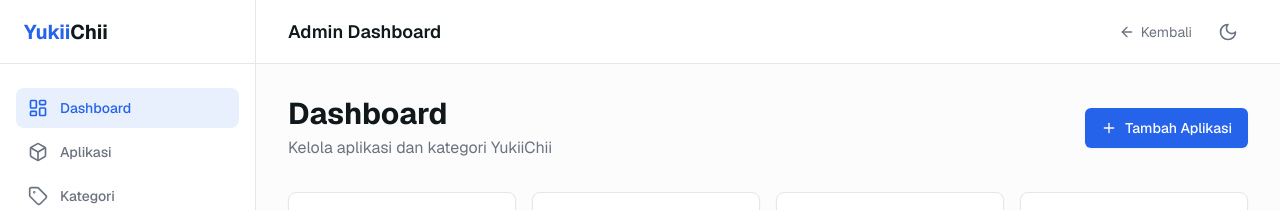
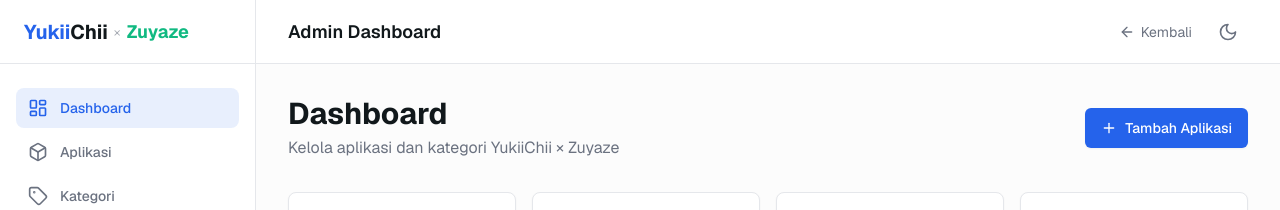
Before and after one commit to Zuyaze/yukiichii, a Next.js app: page /dashboard in a window 1280 px wide. Shown: the top 210 px of the page. Built offline with nearby package versions, Linux system fonts and the light colour scheme; no server answers; the database is empty; sample sign-in values are in the browser's storage.

Commit message:
Rebrand: YukiiChii × Zuyaze collaboration branding

```diff
--- a/src/app/(admin)/dashboard/page.tsx
+++ b/src/app/(admin)/dashboard/page.tsx
@@ -28,7 +28,7 @@ export default async function DashboardPage() {
       <div className="flex flex-col gap-3 sm:flex-row sm:items-center sm:justify-between">
         <div>
           <h1 className="text-2xl sm:text-3xl font-bold text-foreground">Dashboard</h1>
-          <p className="text-muted-foreground mt-1">Kelola aplikasi dan kategori YukiiChii</p>
+          <p className="text-muted-foreground mt-1">Kelola aplikasi dan kategori YukiiChii × Zuyaze</p>
         </div>
         <Link href="/dashboard/apps/new">
           <Button className="gap-2 w-full sm:w-auto">
--- a/src/app/(public)/layout.tsx
+++ b/src/app/(public)/layout.tsx
@@ -46,6 +46,8 @@ export default function PublicLayout({ children }: { children: ReactNode }) {
           <Link href="/" className="flex items-center" aria-label="YukiiChii Home">
             <span className="text-xl font-bold text-primary">Yukii</span>
             <span className="text-xl font-bold text-foreground">Chii</span>
+            <span className="mx-1.5 text-sm font-light text-muted-foreground/60">×</span>
+            <span className="text-lg font-bold text-emerald-500">Zuyaze</span>
           </Link>
 
           {/* Desktop nav */}
@@ -139,6 +141,8 @@ export default function PublicLayout({ children }: { children: ReactNode }) {
             <div className="flex items-center">
               <span className="text-lg font-bold text-primary">Yukii</span>
               <span className="text-lg font-bold text-foreground">Chii</span>
+              <span className="mx-1 text-sm font-light text-muted-foreground/60">×</span>
+              <span className="text-lg font-bold text-emerald-500">Zuyaze</span>
             </div>
             <p className="text-sm text-muted-foreground text-center sm:text-left">
               &copy; {new Date().getFullYear()} YukiiChii. All rights reserved.
--- a/src/app/(public)/login/page.tsx
+++ b/src/app/(public)/login/page.tsx
@@ -47,6 +47,8 @@ export default function LoginPage() {
             <Link href="/" className="inline-flex items-center mb-4">
               <span className="text-2xl font-bold text-primary">Yukii</span>
               <span className="text-2xl font-bold text-foreground">Chii</span>
+              <span className="mx-1.5 text-sm font-light text-muted-foreground/60">×</span>
+              <span className="text-xl font-bold text-emerald-500">Zuyaze</span>
             </Link>
             <h1 className="text-2xl font-bold text-foreground">Masuk ke Admin</h1>
             <p className="text-muted-foreground mt-2">Masukkan email dan password untuk mengakses dashboard</p>
--- a/src/app/layout.tsx
+++ b/src/app/layout.tsx
@@ -15,34 +15,34 @@ const geistMono = Geist_Mono({
 
 export const metadata: Metadata = {
   title: {
-    default: 'YukiiChii - Kumpulan Aplikasi & Tools',
-    template: '%s | YukiiChii',
+    default: 'YukiiChii × Zuyaze — Mod Apk & Loader Gratis',
+    template: '%s | YukiiChii × Zuyaze',
   },
   description: 'Kumpulan Mod Apk & Loader gratis terbaru. Game dan aplikasi mod premium siap download — cepat, aman, tanpa ribet.',
   keywords: ['mod apk', 'apk mod', 'mod game', 'loader', 'download mod', 'premium unlock', 'mod android'],
-  authors: [{ name: 'YukiiChii' }],
-  creator: 'YukiiChii',
-  publisher: 'YukiiChii',
+  authors: [{ name: 'YukiiChii x Zuyaze' }],
+  creator: 'YukiiChii x Zuyaze',
+  publisher: 'YukiiChii x Zuyaze',
   robots: 'index, follow',
   openGraph: {
     type: 'website',
     locale: 'id_ID',
     url: 'https://yukiichii.netlify.app',
-    siteName: 'YukiiChii',
-    title: 'YukiiChii - Kumpulan Mod Apk & Loader',
+    siteName: 'YukiiChii × Zuyaze',
+    title: 'YukiiChii × Zuyaze — Mod Apk & Loader Gratis',
     description: 'Kumpulan Mod Apk & Loader gratis terbaru.',
     images: [
       {
         url: '/og-image.svg',
         width: 1200,
         height: 630,
-        alt: 'YukiiChii',
+        alt: 'YukiiChii × Zuyaze',
       },
     ],
   },
   twitter: {
     card: 'summary_large_image',
-    title: 'YukiiChii',
+    title: 'YukiiChii × Zuyaze',
     description: 'Kumpulan Mod Apk & Loader gratis terbaru.',
     images: ['/og-image.svg'],
   },
--- a/src/components/admin-shell.tsx
+++ b/src/components/admin-shell.tsx
@@ -61,6 +61,8 @@ export function AdminShell({ email, children }: AdminShellProps) {
             <Link href="/dashboard" className="flex items-center">
               <span className="text-xl font-bold text-primary">Yukii</span>
               <span className="text-xl font-bold text-foreground">Chii</span>
+              <span className="mx-1.5 text-sm font-light text-muted-foreground/60">×</span>
+              <span className="text-lg font-bold text-emerald-500">Zuyaze</span>
             </Link>
             <button
               className="lg:hidden p-2 rounded-lg hover:bg-muted"
```
Also changed, not shown: public/favicon.svg, public/og-image.svg.
